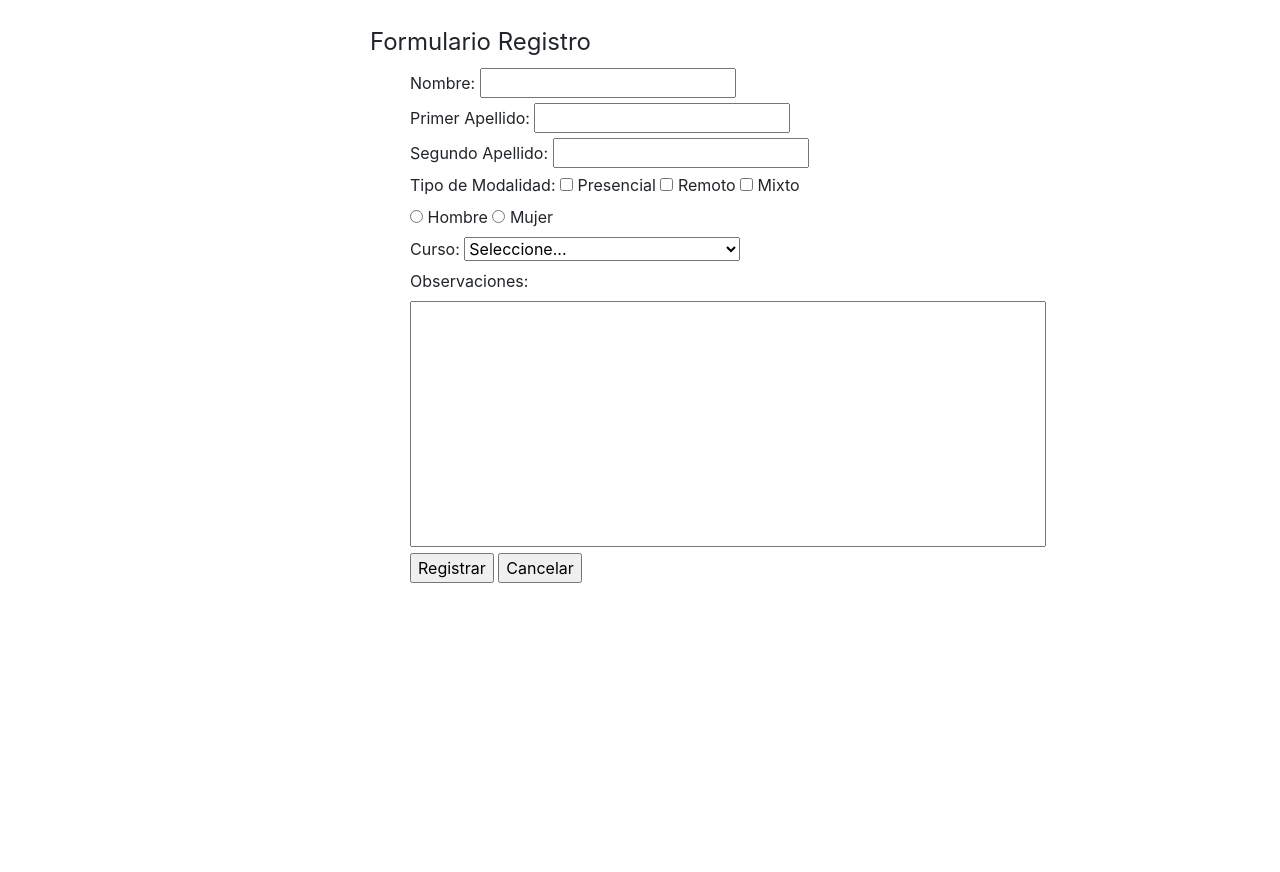
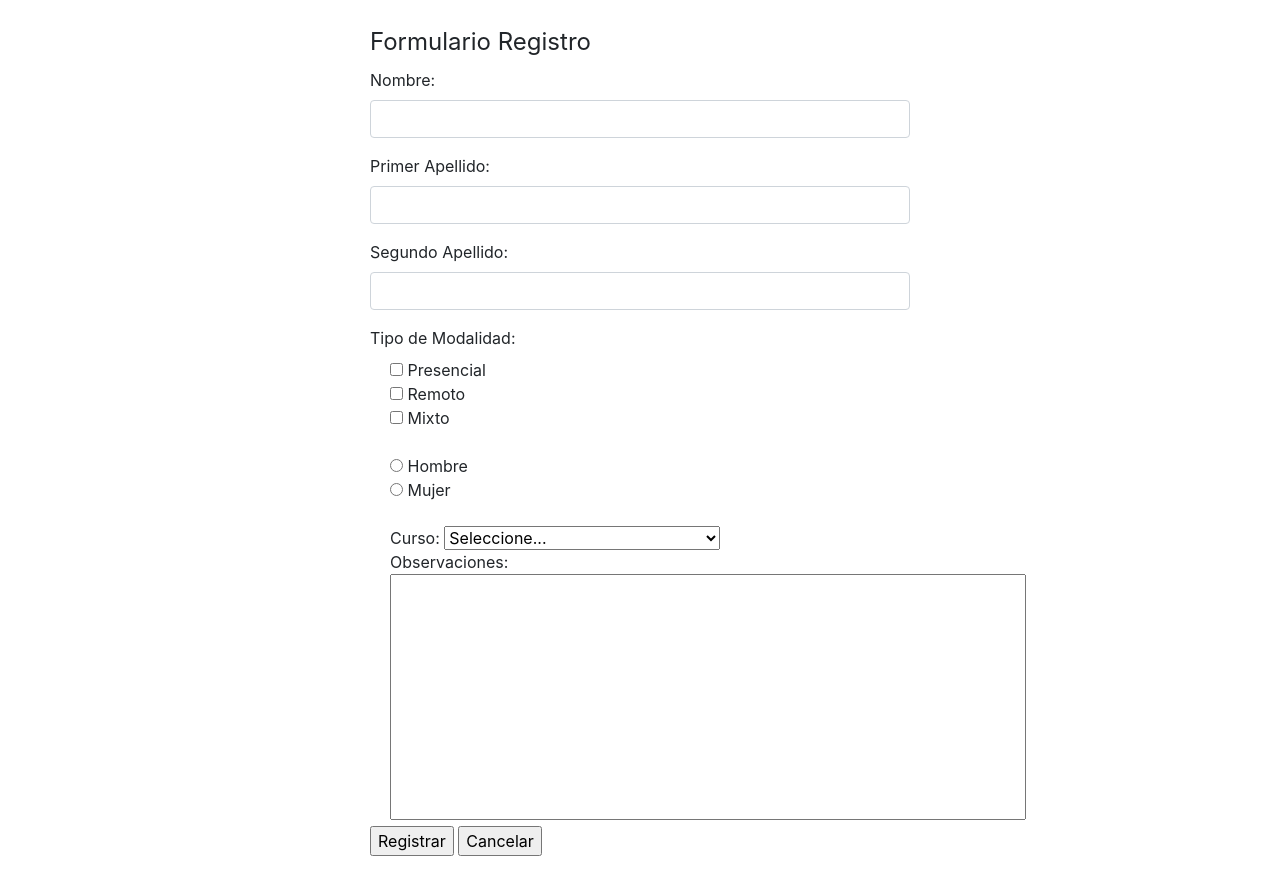
Before and after one commit to CarlosMg96/aweb.8.curso, a plain HTML site: page Views/registrame.html in a window 1280 px wide. Shown: the part 56-928 px from the top of the page. Before the commit the page ends 800 px from the top, so only its background shows below. Drawn offline with nearby package versions, Linux system fonts and the light colour scheme.

Commit message:
registros con botstrap

```diff
--- a/Views/registrame.html
+++ b/Views/registrame.html
@@ -8,11 +8,11 @@
     <!-- Bootstrap CSS -->
     <link rel="stylesheet" href="https://cdn.jsdelivr.net/npm/bootstrap@4.6.0/dist/css/bootstrap.min.css" integrity="sha384-B0vP5xmATw1+K9KRQjQERJvTumQW0nPEzvF6L/Z6nronJ3oUOFUFpCjEUQouq2+l" crossorigin="anonymous">
 
-    <title>Hello, world!</title>
+    <title>Registro</title>
   </head>
   <body>
     <nav class="navbar navbar-expand-lg navbar-dark bg-success">
-        <a class="navbar-brand" href="#">Inicio</a>
+        <a class="navbar-brand" href="#">Cursos | UTEZ</a>
         <button class="navbar-toggler" type="button" data-toggle="collapse" data-target="#navbarSupportedContent" aria-controls="navbarSupportedContent" aria-expanded="false" aria-label="Toggle navigation">
           <span class="navbar-toggler-icon"></span>
         </button>
@@ -20,10 +20,13 @@
         <div class="collapse navbar-collapse" id="navbarSupportedContent">
           <ul class="navbar-nav mr-auto">
             <li class="nav-item active">
+              <li class="nav-item active">
+                <a class="nav-link" href="/index.html"> Inicio <span class="sr-only">(current)</span></a>
+              </li>
               <a class="nav-link" href="#"> Clases <span class="sr-only">(current)</span></a>
             </li>
             <li class="nav-item">
-              <a class="nav-link" href="Views/instructores.html">Instructures</a>
+              <a class="nav-link" href="/Views/instructores.html">Instructures</a>
             </li>
             <li class="nav-item dropdown">
               <a class="nav-link dropdown-toggle" href="#" id="navbarDropdown" role="button" data-toggle="dropdown" aria-haspopup="true" aria-expanded="false">
@@ -49,39 +52,55 @@
 
 
     <form action="http://127.0.0.1:5500/Views/" method="POST">
-      <ul style="list-style: none;">
-      <li>
+
+      <div class="form-group">
         <label for="nombre"> Nombre: </label>
-        <input type="text" name="nombre" id="nombre">
-      </li>
-      <li>
+        <input class="form-control" type="text" name="nombre" id="nombre">
+
+      </div>
+<div class="form-group">
   <label for="primerApellido"> Primer Apellido: </label>
-        <input type="text" name="primerApellido" id="primerApellido">
-      </li>
-      <li>
+  <input class="form-control" type="text" name="primerApellido" id="primerApellido">
+
+</div>
+
+<div class="form-group">
   <label for="segundoApellido"> Segundo Apellido: </label>
-        <input type="text" name="segundoApellido" id="segundoApellido">
-      </li>
-      <li>
+  <input class="form-control" type="text" name="segundoApellido" id="segundoApellido">
+
+</div>
+<div class="form-group">
   <label for="#"> Tipo de Modalidad:</label>
-        <input type="checkbox" id="presencial" value="Presencial">
-        <label for="Presencial"> Presencial </label>
+  <div class="form-check">
+    <input class="form-check-imput" type="checkbox" id="presencial" value="Presencial">
+    <label class="form-check-label" for="Presencial"> Presencial </label>
+  </div>
+  <div class="form-check">
+    <input class="form-check-imput" type="checkbox" id="remoto" value="Remoto">
+    <label class="form-check-label" for="Remoto"> Remoto </label>
 
-        <input type="checkbox" id="remoto" value="Remoto">
-        <label for="Remoto"> Remoto </label>
+  </div>
+  <div class="form-check">
+    <input class="form-check-imput" type="checkbox" id="mixto" value="Mixto">
+    <label class="form-check-label" for="Mixto"> Mixto </label>
+  </div>
 
-        <input type="checkbox" id="mixto" value="Mixto">
-        <label for="Mixto"> Mixto </label>
-      </li>
-      <li>
-        <input type="radio" name="sexo" id="Hombre" value="hombre">
-        <label for="hombre">Hombre </label>
+  <br>
 
-        <input type="radio" name="sexo" id="Mujer" value="mujer">
-        <label for="hombre">Mujer </label>
-      </li>
-      <li>
-        <label for="curso"> Curso:</label>
+  <div class="form-check">
+    <input class="form-check-imput" type="radio" name="sexo" id="Hombre" value="hombre">
+    <label class="form-check-label" for="hombre">Hombre </label>
+  </div>
+
+
+<div class="form-check">
+    <input class="form-check-imput" type="radio" name="sexo" id="Mujer" value="mujer">
+    <label class="form-check-label" for="hombre">Mujer </label>
+  </div>
+
+  <br>
+  <div class="form-check">
+    <label class="form-check-label" for="curso"> Curso:</label>
     <select name="curso" id="curso">
       <option value="0">Seleccione...</option>
       <option value="1">Creatividad y Diseño</option>
@@ -89,24 +108,22 @@
       <option value="3">Aplicaciones moviles con android</option>
       <option value="4">Finanzas </option>
     </select>
-      </li>
-      <li>
-        <label for="observaciones"> Observaciones: </label>
+  </div>
+
+  <div class="form-check">
+    <label class="form-check-label" for="observaciones"> Observaciones: </label>
     <br>
     <textarea style="resize: none;" name="observaciones" id="observaciones" cols="60" rows="10">
+    </textarea>
+  </div>
 
-        </textarea>
-        </li>
-        <li>
-          <input type="submit" value="Registrar" name="Registrar" id="registrar">
-          <input type="reset" value="Cancelar" name="reset" id="reset">
+  <div class="form-check">
 
-        </li>
+  </div>
+  <input class="form-check-imput" type="submit" value="Registrar" name="Registrar" id="registrar">
+  <input class="form-check-imput" type="reset" value="Cancelar" name="reset" id="reset">
 
-      </ul>
-
-
-
+</div>
 
     </form>
   </fieldset>
```
Also changed, not shown: Views/instructores.html (+5 -2 lines), index.html (+2 -2 lines). Lines whose indentation alone changed are shown as unchanged.
